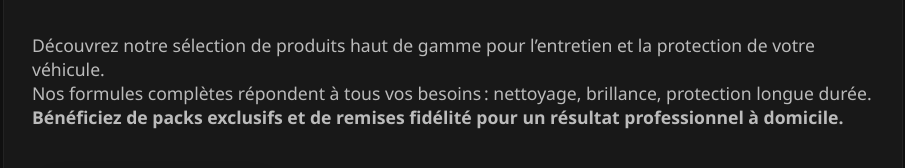
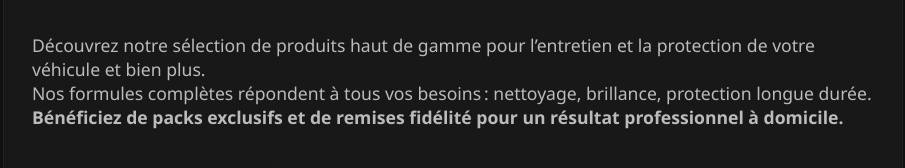
Before and after one commit to Johan83670/NHPN-web, a plain HTML site: page index.html in a window 1280 px wide. Shown: the part 1515-1683 px from the top of the page, without its empty margins (187-1092 px from the left). Drawn offline with Linux system fonts and the light colour scheme.

Commit message:
changement 4

```diff
--- a/index.html
+++ b/index.html
@@ -54,7 +54,7 @@
     <section class="prestation prestation-gauche">
       <h2><strong>Produit</strong></h2>
       <p>
-        Découvrez notre sélection de produits haut de gamme pour l’entretien et la protection de votre véhicule.<br>
+        Découvrez notre sélection de produits haut de gamme pour l’entretien et la protection de votre véhicule et bien plus.<br>
         Nos formules complètes répondent à tous vos besoins : nettoyage, brillance, protection longue durée.<br>
         <strong>Bénéficiez de packs exclusifs et de remises fidélité pour un résultat professionnel à domicile.</strong>
       </p>
```
